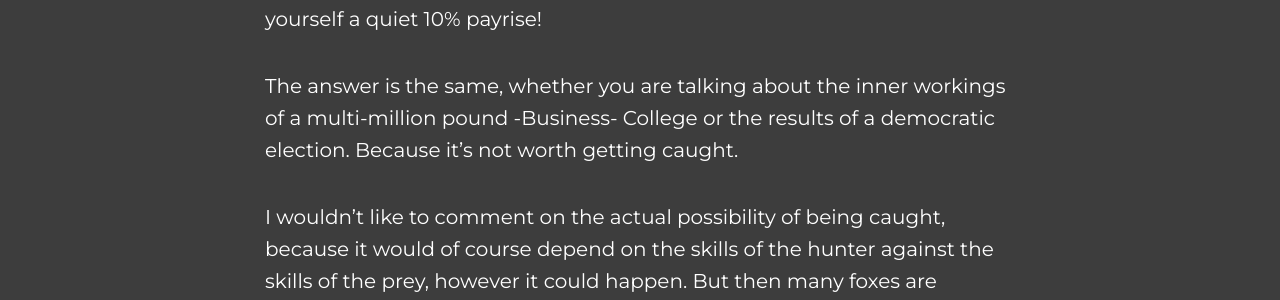
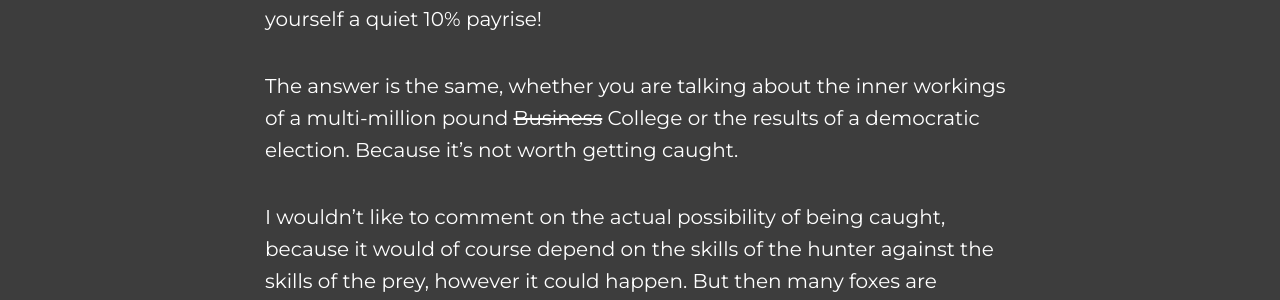
Before and after one commit to samjsharpe/samjsharpe.github.com, a Jekyll site: the page built from _posts/2005-02-17-regrettable-actions.md, in a window 1280 px wide and 900 px high, scrolled down 617 px. Shown: the part 186-486 px from the top of the window. Built offline with Jekyll 4.4.1, drawn with Linux system fonts in a browser that asks for light colours.

```diff
--- a/_posts/2005-02-17-regrettable-actions.md
+++ b/_posts/2005-02-17-regrettable-actions.md
@@ -19,7 +19,7 @@ modify the data. Why don't we? If we did, how would you know? Have we already do
 Imagine awarding yourself a quiet 10% payrise!
 
 The answer is the same, whether you are talking about the inner workings of a multi-million
-pound -Business- College or the results of a democratic election. Because it's not worth
+pound ~~Business~~ College or the results of a democratic election. Because it's not worth
 getting caught.
 
 I wouldn't like to comment on the actual possibility of being caught, because it would of
```
